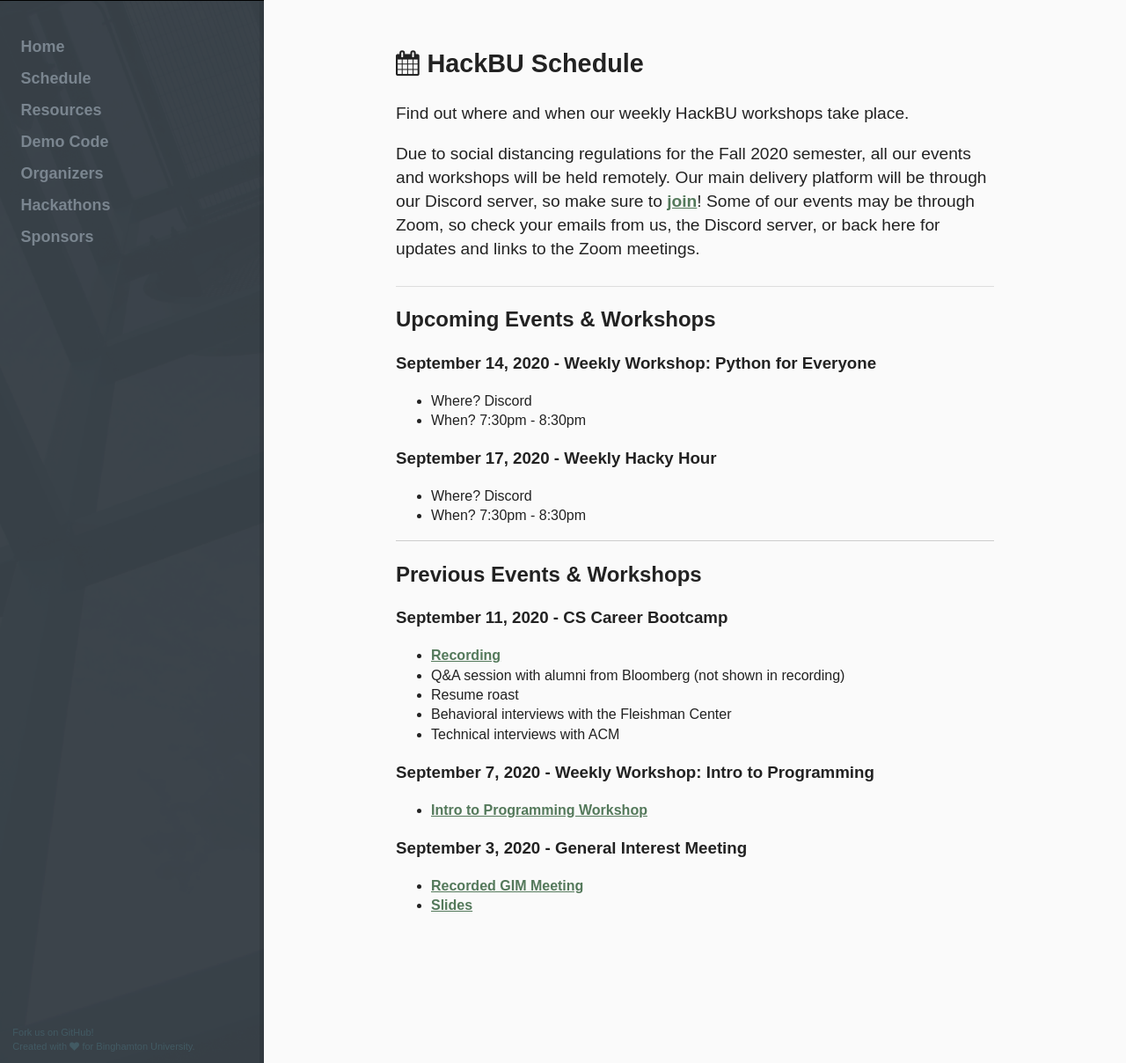
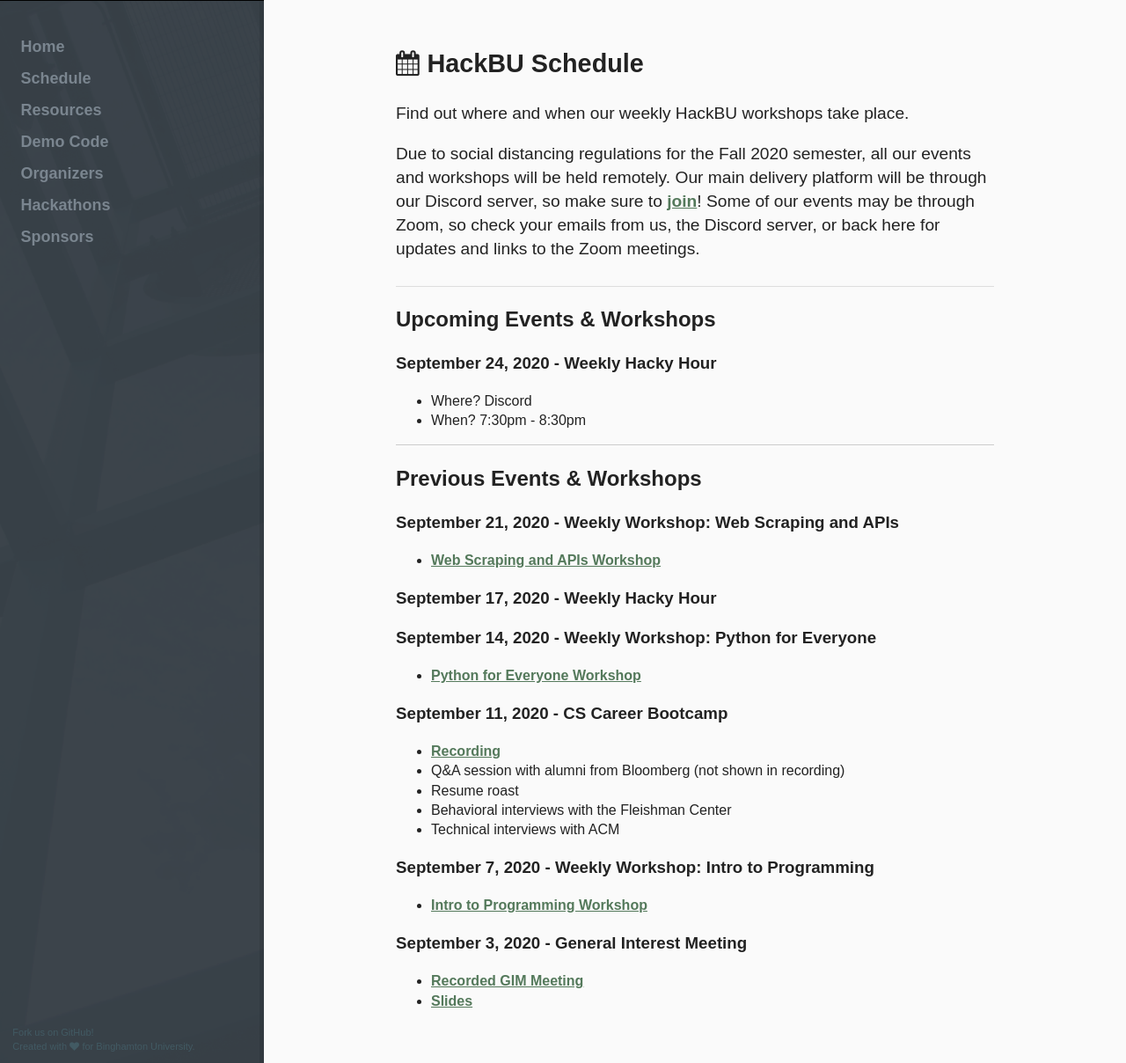
Before and after one commit to hackbinghamton/hackbinghamton.github.io, a Jekyll site: the page built from schedule/index.html, in a window 1280 px wide and 1312 px high, cut to the strip 104-1312 px from the top of the window. Shown: the whole strip at 88% size. Built offline with Jekyll 4.4.1, drawn with Linux system fonts in a browser that asks for light colours.

Commit message:
update schedule

```diff
--- a/schedule/index.html
+++ b/schedule/index.html
@@ -16,16 +16,7 @@ description: Find out where and when our weekly HackBU workshops take place
 </div>
 
 <h2> Upcoming Events & Workshops </h2>
-    <h3> September 14, 2020 - Weekly Workshop: Python for Everyone </h3>
-      <ul>
-        <li>
-          Where? Discord
-        </li>
-        <li>
-          When? 7:30pm - 8:30pm
-        </li>
-      </ul>
-    <h3> September 17, 2020 - Weekly Hacky Hour </h3>
+    <h3> September 24, 2020 - Weekly Hacky Hour </h3>
       <ul>
         <li>
           Where? Discord
@@ -38,6 +29,21 @@ description: Find out where and when our weekly HackBU workshops take place
 
 <h2> Previous Events & Workshops </h2>
 <div class="article">
+  <h3> September 21, 2020 - Weekly Workshop: Web Scraping and APIs </h3>
+    <ul>
+      <li>
+        <a target="_blank" href="https://github.com/HackBinghamton/Webscraping-APIsWorkshop"> Web Scraping and APIs Workshop</a>
+      </li>
+    </ul>
+
+  <h3> September 17, 2020 - Weekly Hacky Hour </h3>
+
+  <h3> September 14, 2020 - Weekly Workshop: Python for Everyone </h3>
+    <ul>
+      <li>
+        <a target="_blank" href="https://github.com/HackBinghamton/PythonWorkshop"> Python for Everyone Workshop</a>
+      </li>
+    </ul>
 
   <h3> September 11, 2020 - CS Career Bootcamp </h3>
   <ul>
```
